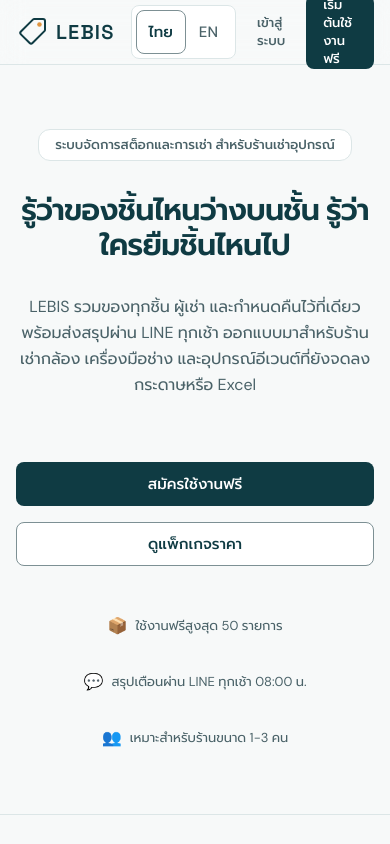
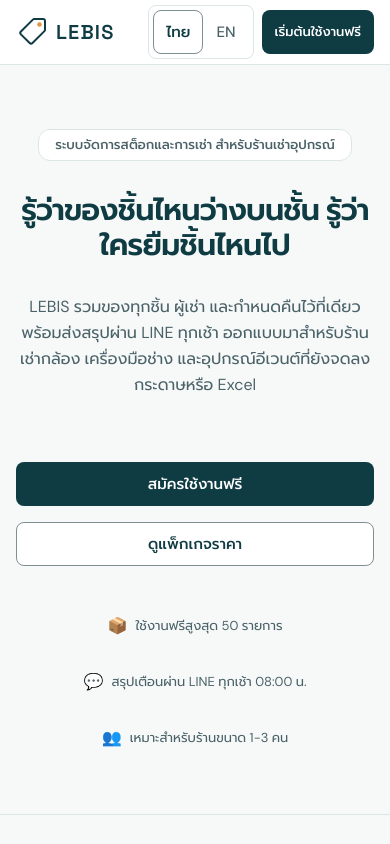
Before and after one commit to S-Nithit/LEBIS-Project, a Next.js app in the folder nextjs/: page / in a window 390 px wide. Shown: the top 844 px of the page. Built offline with nearby package versions, Linux system fonts and the light colour scheme.

Commit message:
fix(landing): mobile nav wrapping + remove non-working opacity classes

```diff
--- a/nextjs/pages/index.js
+++ b/nextjs/pages/index.js
@@ -20,7 +20,7 @@ export default function LandingPage() {
   const { t } = useLanguage();
 
   return (
-    <div className="min-h-screen bg-paper text-ink flex flex-col selection:bg-amber/20">
+    <div className="min-h-screen bg-paper text-ink flex flex-col">
       <Head>
         <title>LEBIS — {t("brand.tagline")}</title>
         <meta
@@ -30,7 +30,7 @@ export default function LandingPage() {
       </Head>
 
       {/* ── แถบนำทางด้านบน (Navbar) ─────────────────────────────────── */}
-      <header className="sticky top-0 z-40 w-full border-b border-line bg-surface/90 backdrop-blur-md">
+      <header className="sticky top-0 z-40 w-full border-b border-line bg-surface">
         <div className="app-container flex h-16 items-center justify-between gap-4">
           {/* ฝั่งซ้าย: โลโก้ และ ป้ายกำกับ RENTAL OS */}
           <div className="flex items-center gap-3">
@@ -63,14 +63,11 @@ export default function LandingPage() {
 
             <LanguageToggle />
 
-            <Button asChild variant="ghost" className="min-h-[44px] px-3 text-label">
+            <Button asChild variant="ghost" className="hidden sm:inline-flex min-h-[44px] px-3 text-label">
               <Link href="/login">{t("landing.nav.login")}</Link>
             </Button>
 
-            <Button
-              asChild
-              className="min-h-[44px] px-4 text-label"
-            >
+            <Button asChild className="min-h-[44px] px-3 sm:px-4 text-label whitespace-nowrap">
               <Link href="/register">{t("landing.nav.getStarted")}</Link>
             </Button>
           </nav>
@@ -133,7 +130,7 @@ export default function LandingPage() {
         </section>
 
         {/* ── 2. Features Section ────────────────────────────────────── */}
-        <section id="features" className="py-16 sm:py-24 border-b border-line bg-surface/50">
+        <section id="features" className="py-16 sm:py-24 border-b border-line">
           <div className="app-container">
             <div className="text-center max-w-2xl mx-auto">
               <div className="inline-flex items-center rounded-badge border border-line bg-surface px-3 py-1 text-eyebrow font-semibold text-muted mb-3">
@@ -310,7 +307,7 @@ export default function LandingPage() {
               {/* แพ็กเกจ Pro */}
               <div className="rounded-card border border-line-strong bg-surface p-6 sm:p-8 flex flex-col justify-between relative">
                 <div>
-                  <div className="inline-flex rounded-badge border border-amber/40 bg-surface px-3 py-1 text-label font-semibold text-amber-text mb-4">
+                  <div className="inline-flex rounded-badge border border-amber bg-surface px-3 py-1 text-label font-semibold text-amber-text mb-4">
                     {t("landing.pricing.pro.badge")}
                   </div>
                   <h3 className="font-display text-2xl font-bold text-ink">
```
